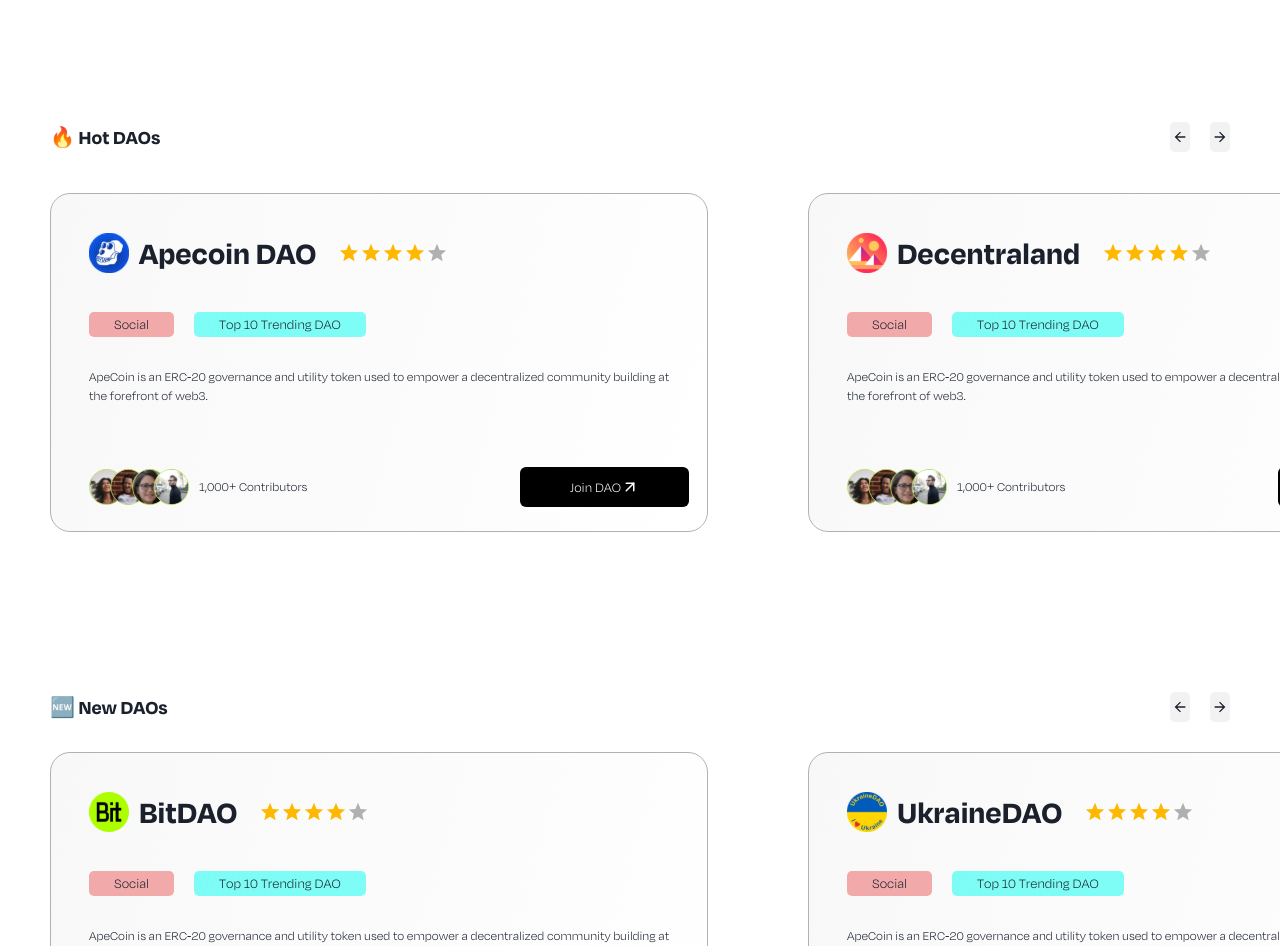
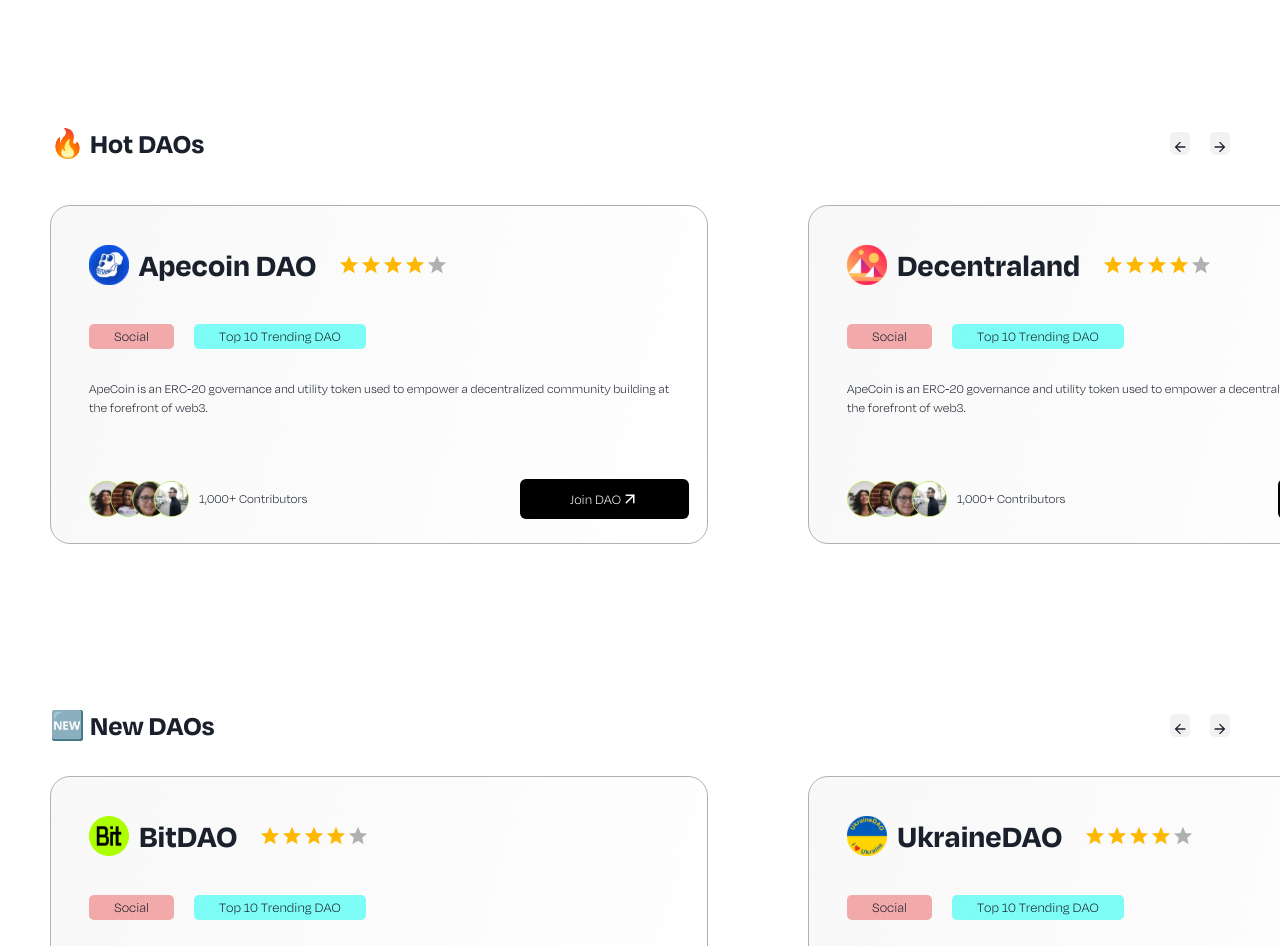
Before and after one commit to iamAbayomi/dao-open-challenge, a Next.js app: page / in a window 1280 px wide. Shown: the part 1460-2406 px from the top of the page. Built offline with nearby package versions, Linux system fonts and the light colour scheme.

Commit message:
feat: add font size

```diff
--- a/components/DiscoverSection/index.tsx
+++ b/components/DiscoverSection/index.tsx
@@ -15,8 +15,9 @@
             display={"flex"}
             justifyContent={"space-between"}
             m={"130px 0px 0px 0px"}
+            alignItems={"center"}
           >
-            <Text fontSize={"20px"} fontWeight={"700"}>
+            <Text fontSize={"28px"} fontWeight={"700"}>
               🔥 Hot DAOs
             </Text>
             <Box display={"flex"} mr={"50px"}>
@@ -57,9 +58,10 @@
           <Box
             display={"flex"}
             justifyContent={"space-between"}
+            alignItems={"center"}
             m={"130px 0px 0px 0px"}
           >
-            <Text fontSize={"20px"} fontWeight={"700"}>
+            <Text fontSize={"28px"} fontWeight={"700"}>
               🆕 New DAOs
             </Text>
             <Box display={"flex"} mr={"50px"}>
```
